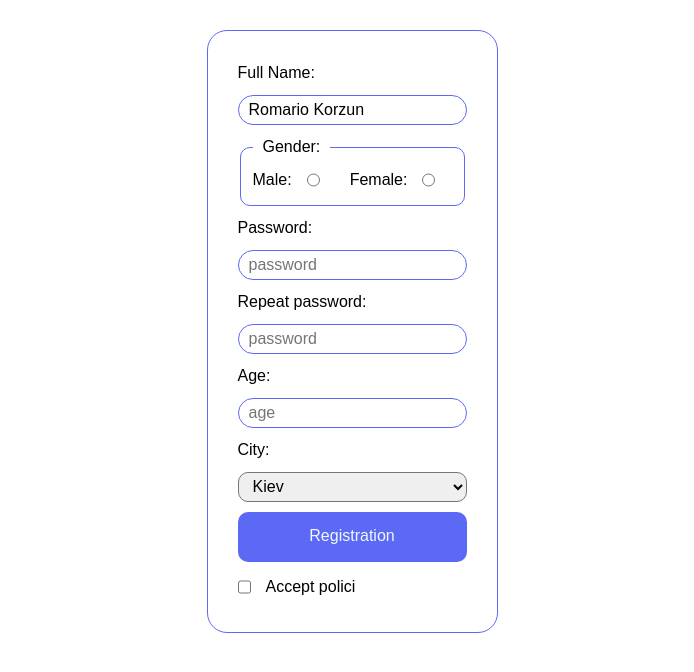
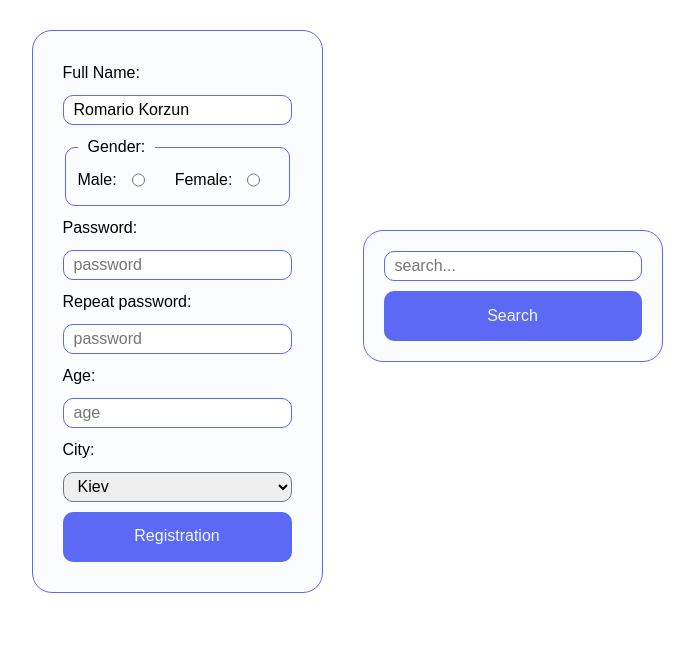
Before and after one commit to mrkorzun/react, a React (Vite) app: page / in a window 1280 px wide. Shown: the top 672 px of the page, without its empty margins (288-982 px from the left). Built offline with nearby package versions, Linux system fonts and the light colour scheme.

Commit message:
продолжил изучать формы и HTTP-запросы

```diff
--- a/src/components/Forms/App.module.css
+++ b/src/components/Forms/App.module.css
@@ -1,6 +1,6 @@
 .app {
   display: flex;
-  flex-direction: column;
   justify-content: center;
   align-items: center;
+  gap: 30px;
 }
--- a/src/components/Forms/App.tsx
+++ b/src/components/Forms/App.tsx
@@ -1,10 +1,21 @@
 import css from "./App.module.css";
 import Form from "./Forms/Form";
+import SearchForm from "./NewsForm/SearchForm";
+import { searchNews } from "./services/service";
 
 const App = () => {
+  const handleSearch = async (query: string) => {
+    try {
+      const data = await searchNews(query);
+      console.log(data);
+    } catch (error) {
+      console.log(error);
+    }
+  };
   return (
     <div className={css["app"]}>
       <Form />
+      <SearchForm onSubmit={handleSearch} />
     </div>
   );
 };
--- a/src/components/Forms/Forms/Form.module.css
+++ b/src/components/Forms/Forms/Form.module.css
@@ -1,10 +1,12 @@
 .forms {
   display: flex;
   flex-wrap: wrap;
+  justify-content: center;
   padding: 20px;
   border: 1px solid #5c69f5;
   margin-top: 30px;
   border-radius: 20px;
+  background-color: #fafcfe;
 }
 
 form {
@@ -39,13 +41,13 @@ input {
   border: 1px solid #5c69f5;
   padding: 0 10px;
   height: 30px;
-  border-radius: 20px;
+  border-radius: 10px;
 }
 
 input:focus {
   outline: none;
-  border: 1px solid #f55c5c;
-  color: #f55c5c;
+  border: 2px solid #1c8233;
+  color: #135623;
 }
 
 button {
--- a/src/components/Forms/Forms/Form.tsx
+++ b/src/components/Forms/Forms/Form.tsx
@@ -3,9 +3,13 @@ import { useId } from "react";
 
 const Form = () => {
   const id = useId();
+  const handleSubmit = (formData: FormData) => {
+    const username = formData.get("username") as string;
+    console.log(username);
+  };
   return (
     <div className={css["forms"]}>
-      <form action="" className={css["login"]}>
+      <form action={handleSubmit} className={css["login"]}>
         <label htmlFor={`${id}-username`}>Full Name:</label>
         <input
           id={`${id}-username`}
@@ -56,9 +60,10 @@ const Form = () => {
           <option value="barcelona">Barcelona</option>
         </select>
         <button type="submit">Registration</button>
-        <label htmlFor="" className={css["polici"]}>
-          <input type="checkbox" value="check" required /> Accept polici
-        </label>
+        {/* <label htmlFor="" className={css["polici"]}>
+          <input type="checkbox" value="check" name="checked" required /> Accept
+          policy
+        </label> */}
       </form>
     </div>
   );
--- /dev/null
+++ b/src/components/Forms/NewsForm/SearchForm.module.css
@@ -0,0 +1,10 @@
+.searchForm {
+  display: flex;
+  flex-direction: column;
+  justify-content: center;
+  width: 300px;
+  padding: 20px 20px;
+  border: 1px solid #5c69f5;
+  border-radius: 20px;
+  background-color: #fafcfe;
+}
--- /dev/null
+++ b/src/components/Forms/NewsForm/SearchForm.tsx
@@ -0,0 +1,25 @@
+import css from "./SearchForm.module.css";
+
+interface SearchFormProps {
+  onSubmit: (value: string) => void;
+}
+const SearchForm = ({ onSubmit }: SearchFormProps) => {
+  const handleSubmit = (formData: FormData) => {
+    const query = formData.get("topic") as string;
+
+    if (query === "") {
+      alert("Put your search query!");
+      return;
+    }
+
+    onSubmit(query);
+  };
+  return (
+    <form action={handleSubmit} className={css["searchForm"]}>
+      <input type="text" name="topic" placeholder="search..." />
+      <button type="submit">Search</button>
+    </form>
+  );
+};
+
+export default SearchForm;
--- /dev/null
+++ b/src/components/Forms/services/service.ts
@@ -0,0 +1,18 @@
+import axios from "axios";
+
+interface Article {
+  objectID: string;
+  title: string;
+  url: string;
+}
+
+interface ArticlesResponse {
+  hits: Article[];
+}
+
+export const searchNews = async (query: string) => {
+  const response = await axios.get<ArticlesResponse>(
+    `https://hn.algolia.com/api/v1/search?query=${query}`,
+  );
+  console.log(response.data);
+};
```
Also changed, not shown: 1 other file (tests, documents, lock files or other folders).
